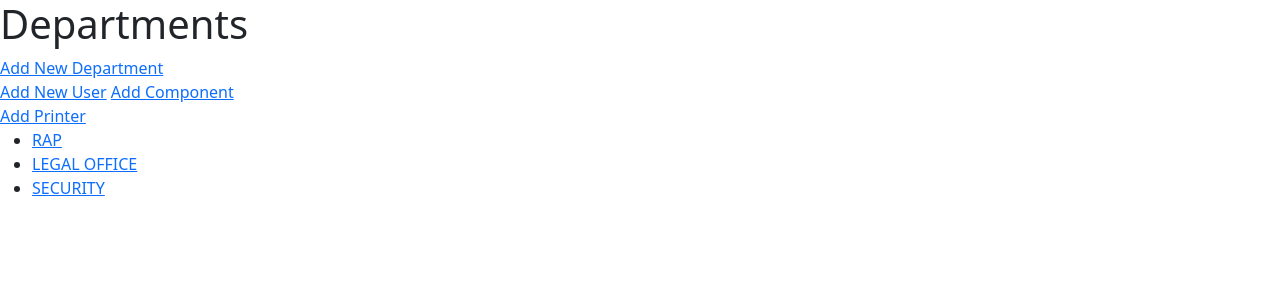
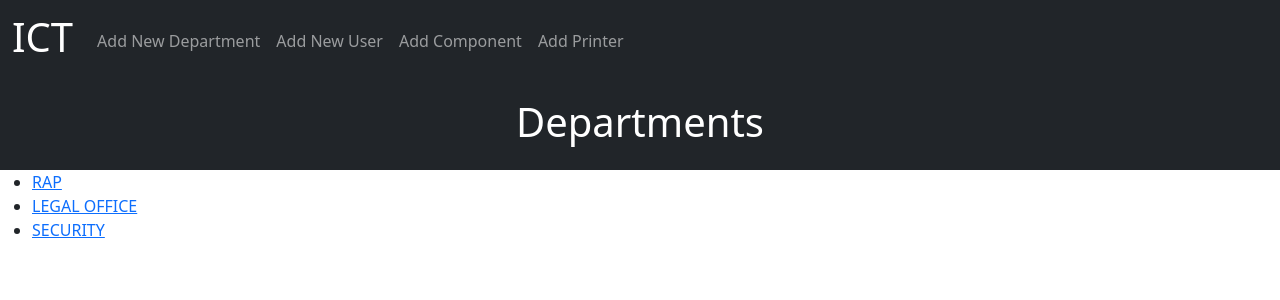
Before and after one commit to ExcelsKennedy2/RU-ICT-app, a Django app: page / in a window 1280 px wide. Shown: the top 300 px of the page. Run offline with Django 5.2, Linux system fonts and the light colour scheme; data comes from the database, SQL or seed files in the repository; some libraries are stand-ins or nearby versions.

Commit message:
designing

```diff
--- a/inventory/templates/inventory/department_list.html
+++ b/inventory/templates/inventory/department_list.html
@@ -2,13 +2,36 @@
 {% load static %}
 {% block title %}Department List{% endblock %}
 {% block content %}
+<nav class="navbar navbar-expand-sm navbar-dark bg-dark">
+  <div class="container-fluid">
+    <a class="navbar-brand" href="javascript:void(0)"><h1>ICT</h1></a>
+    <button class="navbar-toggler" type="button" data-bs-toggle="collapse" data-bs-target="#mynavbar">
+      <span class="navbar-toggler-icon"></span>
+    </button>
+    <div class="collapse navbar-collapse" id="mynavbar">
+      <ul class="navbar-nav me-auto">
+        <li class="nav-item">
+          <a class="nav-link" href="{% url 'inventory:add_department' %}">Add New Department</a>
+        </li>
+        <li class="nav-item">
+          <a class="nav-link" href="{% url 'inventory:add_user' %}">Add New User</a>
+        </li>
+        <li class="nav-item">
+          <a class="nav-link" href="{% url 'inventory:add_component' %}">Add Component</a>
+        </li>
+        <li class="nav-item">
+          <a class="nav-link" href="{% url 'inventory:add_printer' %}">Add Printer</a>
+        </li>
+      </ul>
+    </div>
+  </div>
+</nav>
+<div class="p-3 bg-dark text-white text-center">
     <h1>Departments</h1>
-    <a href="{% url 'inventory:add_department' %}">Add New Department</a><br>
-    <a href="{% url 'inventory:add_user' %}">Add New User</a>
-    <a href="{% url 'inventory:add_component' %}">Add Component</a><br>
-    <a href="{% url 'inventory:add_printer' %}">Add Printer</a>
+</div>
 
 
+<div>
     <ul>
         {% for dept in departments %}
             <li><a href="{% url 'inventory:department_detail' dept.pk %}">{{ dept.name }}</a></li>
@@ -16,6 +39,8 @@
             <li>No departments found.</li>
         {% endfor %}
     </ul>
+</div>
+
 </body>
 </html>
 {% endblock %}
```
Also changed, not shown: inventory/static/assets/css/main.css (added).
